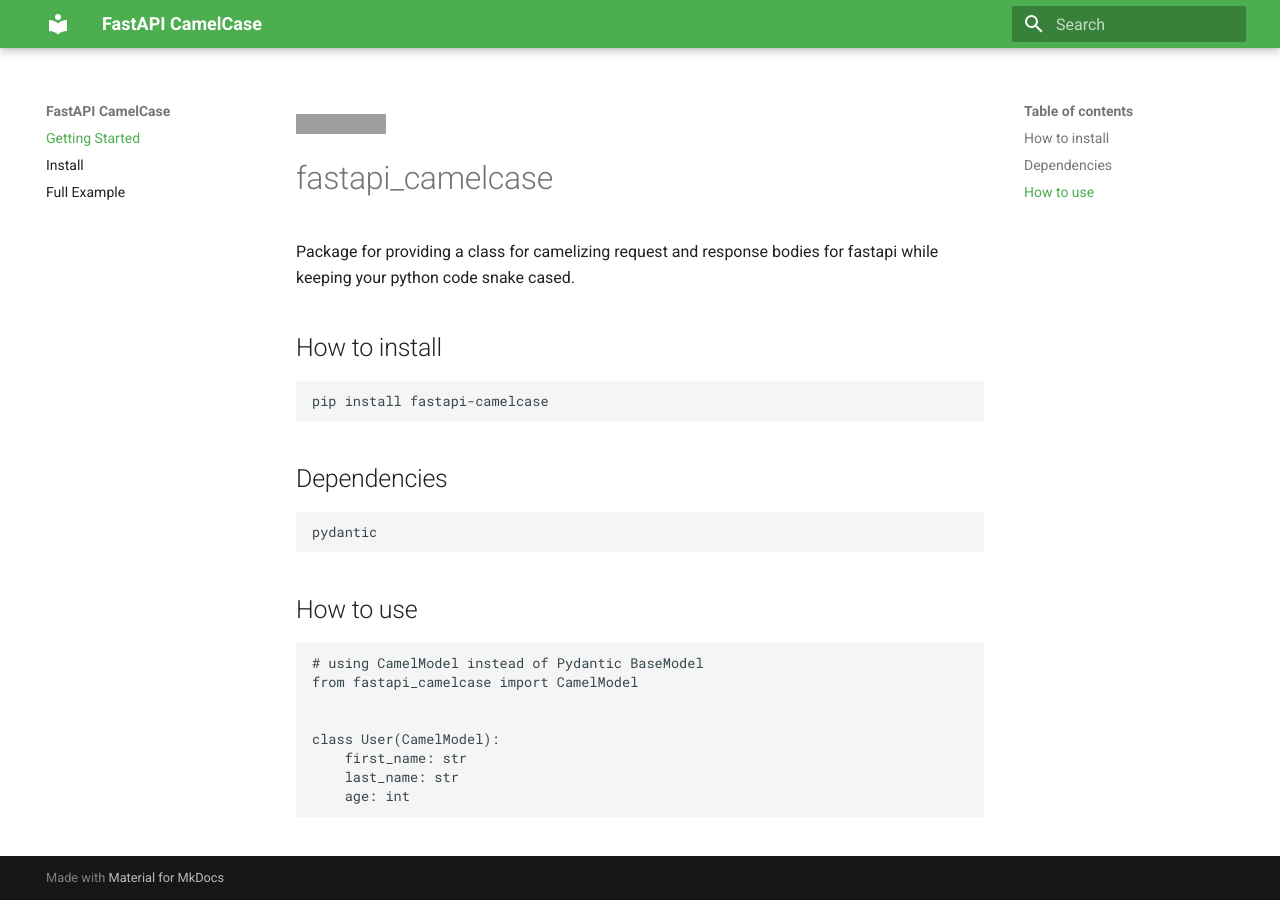
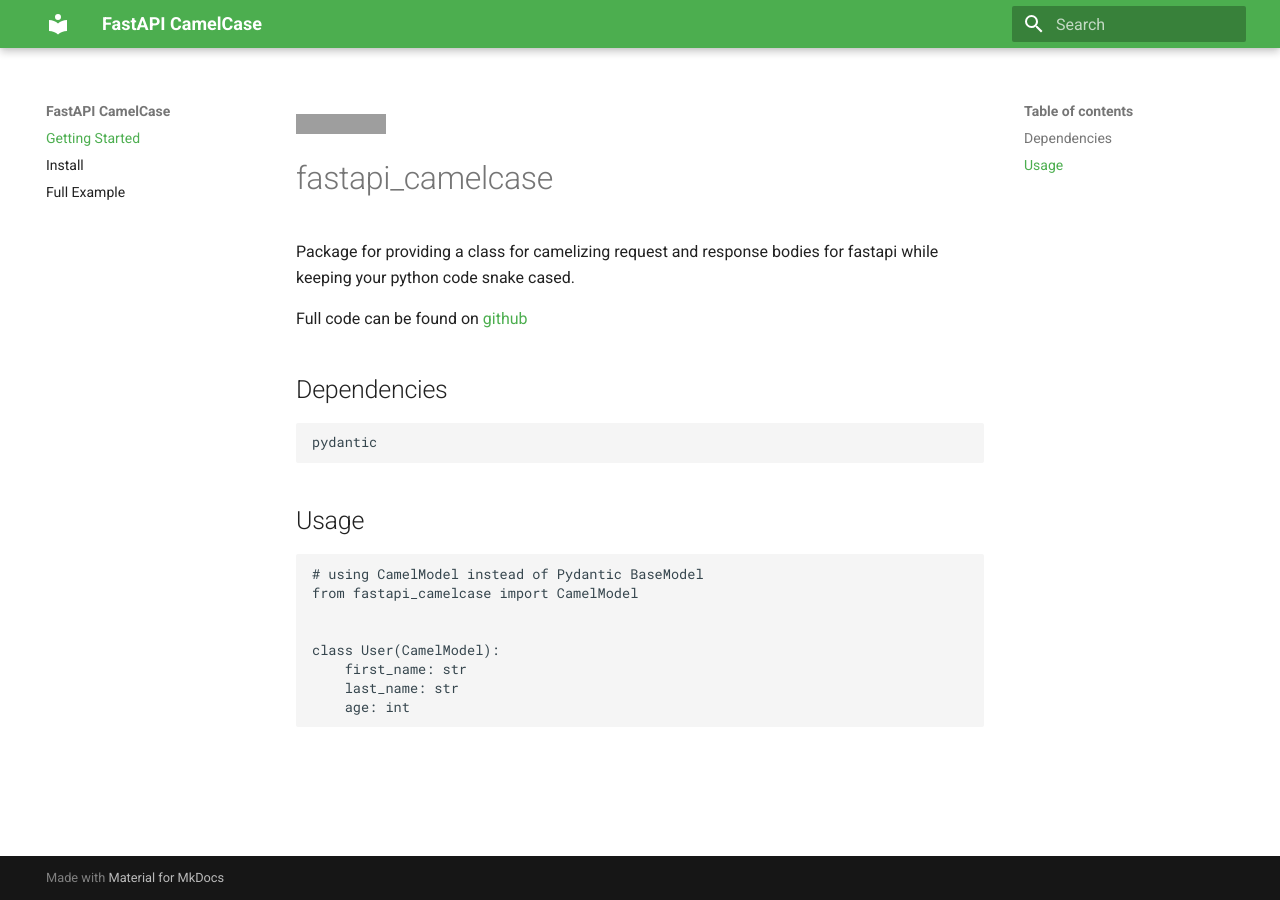
Before and after one commit to nf1s/fastapi-camelcase, an MkDocs documentation site: the page built from docs/index.md, in a window 1280 px wide. Built offline with MkDocs 1.6.1 and Material for MkDocs 9.7.7, drawn with Linux system fonts in a browser that asks for light colours; grey boxes are pictures that could not be loaded.

Commit message:
deploys documentation

```diff
--- a/docs/index.md
+++ b/docs/index.md
@@ -3,13 +3,12 @@
 Package for providing a class for camelizing request and response bodies for fastapi
 while keeping your python code snake cased.
 
-## How to install
-    pip install fastapi-camelcase
+Full code can be found on [github](https://github.com/ahmednafies/fastapi_camelcase)
 
 ## Dependencies
     pydantic
 
-## How to use
+## Usage
     # using CamelModel instead of Pydantic BaseModel
     from fastapi_camelcase import CamelModel
 
```
Also changed, not shown: site/index.html, site/search/search_index.json, 1 other file.
